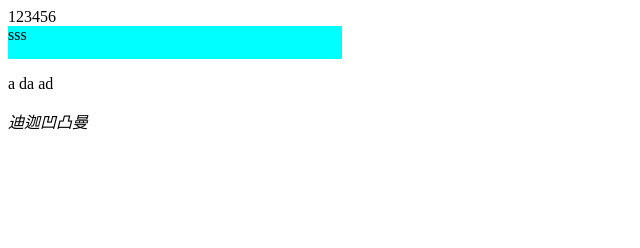
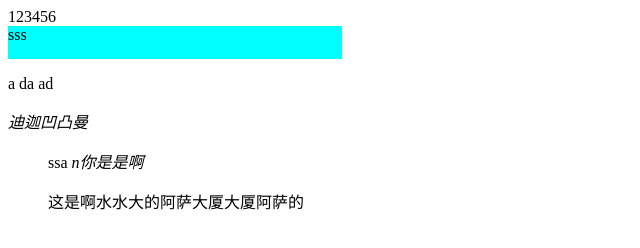
Before and after one commit to 66jieke/adiss, a plain HTML site: page index.html in a window 1280 px wide. Shown: the whole page, without its empty margins (0-640 px from the left). Drawn offline with Linux system fonts and the light colour scheme.

Commit message:
这是新的分支

```diff
--- a/index.html
+++ b/index.html
@@ -16,6 +16,11 @@
         a da ad
     </p>
     <i>迪迦凹凸曼</i>
+    <blockquote>
+        ssa
+        <i>n你是是啊</i>
+        <p>这是啊水水大的阿萨大厦大厦阿萨的</p>
+    </blockquote>
 
     <script>
 
```
Also changed, not shown: 1 other file.
